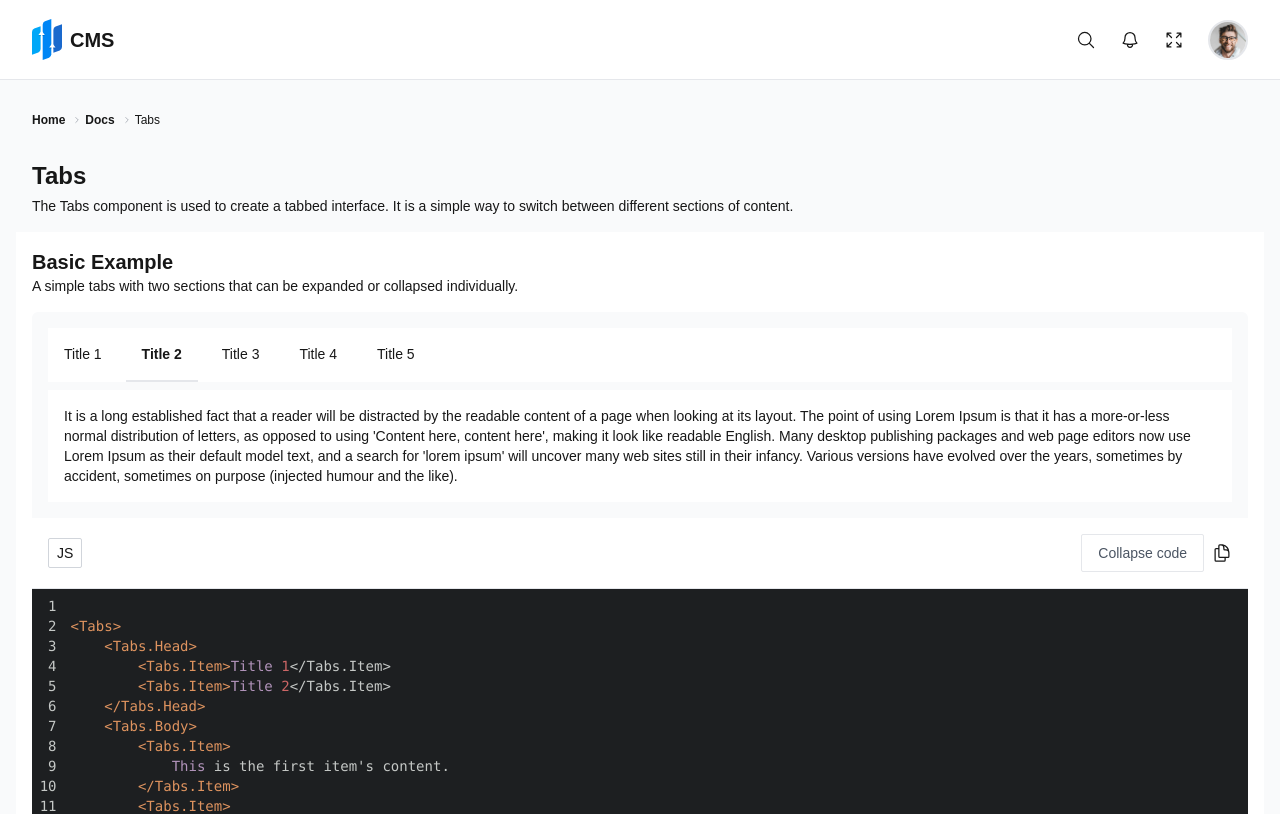
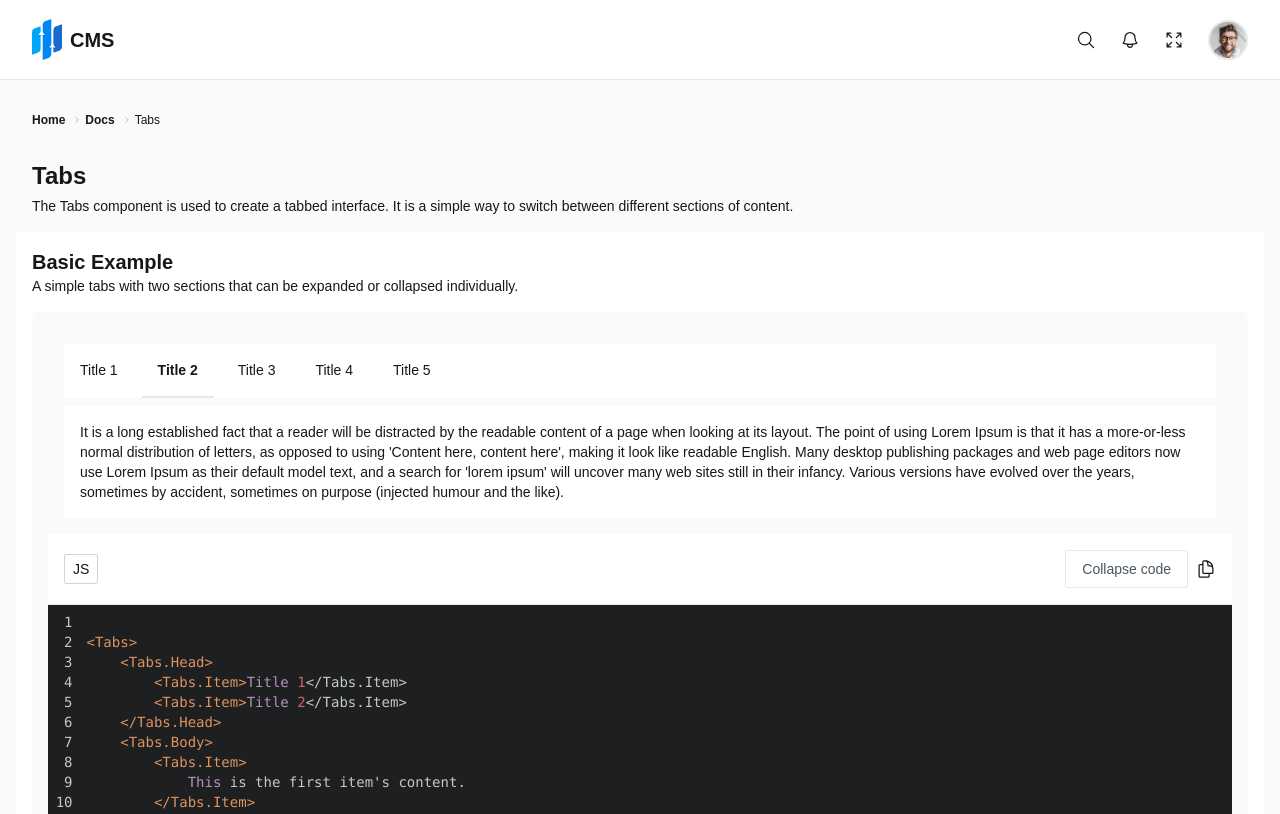
Before and after one commit to kenangundogan/cms, a Next.js app: page /docs/tabs in a window 1280 px wide. Shown: the top 814 px of the page. Built offline with nearby package versions, Linux system fonts and the light colour scheme.

Commit message:
refactor Example component; add padding to Body for improved spacing and layout

```diff
--- a/src/app/docs/components/Example.js
+++ b/src/app/docs/components/Example.js
@@ -19,7 +19,7 @@ Example.Description = ({ children }) => {
 };
 
 Example.Body = ({ children }) => {
-    return <div data-type="Body" className="bg-gray-50 rounded-md overflow-hidden text-sm">{children}</div>;
+    return <div data-type="Body" className="bg-gray-50 rounded-md overflow-hidden text-sm p-4">{children}</div>;
 };
 
 export default Example;
```
